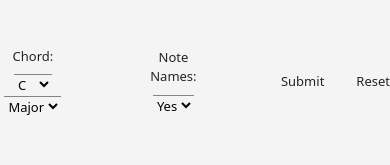
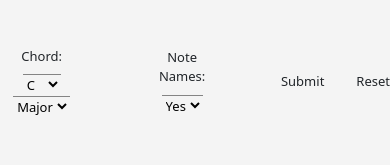
Before and after one commit to nvduran/guitar-theory-site, a React (Create React App) app: page /FullFretboard in a window 390 px wide. Shown: the part 351-516 px from the top of the page. Built offline with nearby package versions, Linux system fonts and the light colour scheme.

Commit message:
mobile styling

```diff
--- a/src/styles/FullFretboard.css
+++ b/src/styles/FullFretboard.css
@@ -376,8 +376,8 @@
 }
 
 .ff-note-names-selection {
-  margin-left: 5rem;
-  margin-right: 5rem;
+  margin-left: 4rem;
+  margin-right: 4rem;
 }
 
 .ff-submit-button {
--- a/src/styles/FullFretboard.scss
+++ b/src/styles/FullFretboard.scss
@@ -361,8 +361,8 @@
     margin-bottom: 1rem;
 }
 .ff-note-names-selection{
-    margin-left: 5rem;
-    margin-right: 5rem;
+    margin-left: 4rem;
+    margin-right: 4rem;
 }
 
 .ff-submit-button {
```
